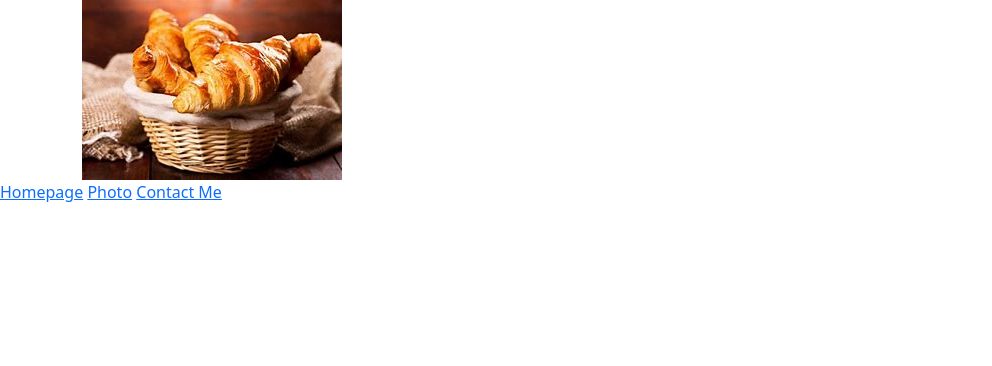
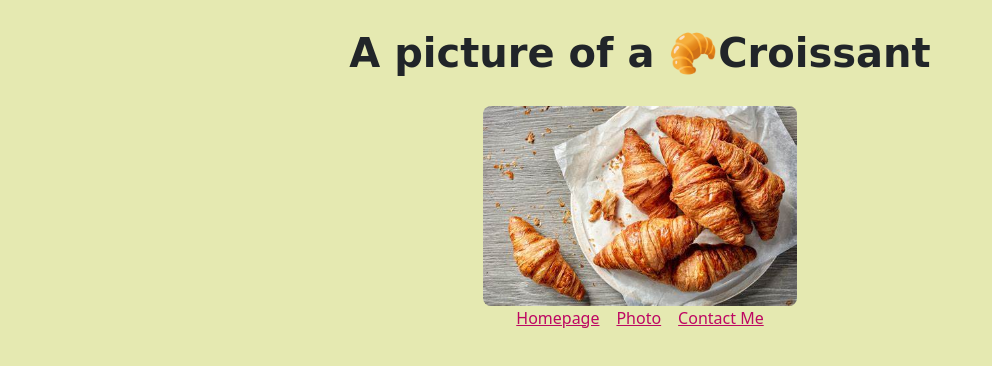
Before and after one commit to Tsholo860/SheCodes-Responsive-week3, a plain HTML site: page photo.html in a window 1280 px wide. Shown: the whole page, without its empty margins (0-992 px from the left). Drawn offline with nearby package versions, Linux system fonts and the light colour scheme.

Commit message:
updated images and finalised pages

```diff
--- a/css/index.css
+++ b/css/index.css
@@ -1,3 +1,36 @@
 body{
-    background: ;
+    margin: 0;
+    padding: 0;
+    background: #E5E9B1;
 }
+h1{
+    margin: 1.8rem;
+    text-align: center;
+    font-family:cursive;
+    font-weight: 600;
+}
+p{
+    font-weight: 200;
+    font-family: cursive;
+    text-align: center;
+}
+.container{
+    display: flex;
+    justify-content: center;
+}
+img{
+    width:100%;
+    border-radius: .5em;
+}
+footer{
+    text-align: center;
+}
+
+footer a{
+    margin: .4rem;
+    color: rgb(189, 7, 98);
+}
+.image{
+    width:max-content;
+    height: 200px;
+}
--- a/photo.html
+++ b/photo.html
@@ -1,5 +1,6 @@
 <!DOCTYPE html>
 <html lang="en">
+
 <head>
     <meta charset="UTF-8">
     <link href="https://cdn.jsdelivr.net/npm/bootstrap@5.3.3/dist/css/bootstrap.min.css" rel="stylesheet"
@@ -9,16 +10,18 @@
     <meta name="viewport" content="width=device-width, initial-scale=1.0">
     <title>Photo of Croissant</title>
 </head>
+
 <body>
+    <h1>A picture of a 🥐Croissant</h1>
     <div class="container">
-    <div class="col-4">
-        <img src="images/croissant.jpeg" class="img-fluid ">
+            <img src="images/croissant-2.jpeg" class="image">
     </div>
-</div>
+
     <footer>
         <a href="/">Homepage</a>
         <a href="photo.html">Photo</a>
         <a href="contact.html">Contact Me</a>
     </footer>
 </body>
+
 </html>
```
Also changed, not shown: contact.html (+3 -0 lines), index.html (+1 -1 lines), images/croissant-2.jpeg (added), images/croissant.jpeg (deleted). Lines whose indentation alone changed are shown as unchanged.
